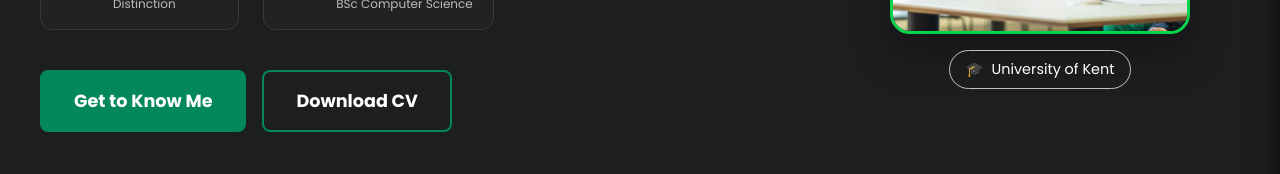
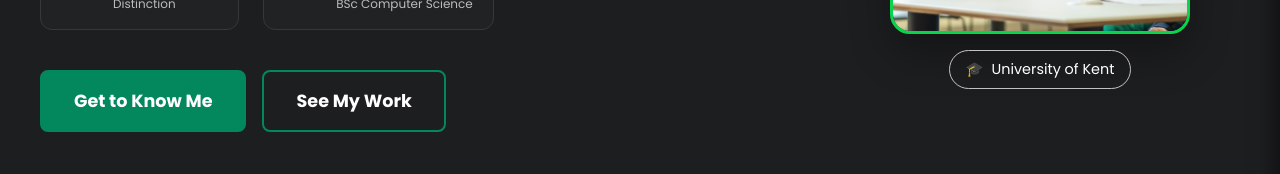
Before and after one commit to adamcounihan-dev/Portfolio-Website, a React (Vite) app: page / in a window 1280 px wide. Shown: the part 469-643 px from the top of the page. Built offline with nearby package versions, Linux system fonts and the light colour scheme.

Commit message:
feat: replace CV links
- Replaces the 'Download CV' link in the footer with a 'Sitemap' link.
- On the home page, changes the main button to link to the projects page instead of the CV.

```diff
--- a/src/components/Footer/Footer.jsx
+++ b/src/components/Footer/Footer.jsx
@@ -49,20 +49,20 @@ function Footer() {
                         </div>
                     </div>
 
-                    {/* Contact Info */}
+                    {/* Site Resources */}
                     <div className={styles.footerSection}>
-                        <h4 className={styles.footerTitle}>Get in Touch</h4>
-                        <div className={styles.contactInfo}>
+                        <h4 className={styles.footerTitle}>Resources</h4>
+                        <div className={styles.resourceInfo}>
                             <a
-                                href="/resume.pdf"
-                                className={styles.footerLink}
-                                target="_blank"
-                                rel="noopener noreferrer"
+                            href="/sitemap.xml"
+                            className={styles.footerLink}
+                            target="_blank"
+                            rel="noopener noreferrer"
                             >
-                                Download CV
-                            </a>
-                        </div>
+                            Sitemap
+                        </a>
                     </div>
+                </div>
                 </div>
 
                 {/* Copyright */}
--- a/src/components/Footer/FooterStyles.module.css
+++ b/src/components/Footer/FooterStyles.module.css
@@ -77,7 +77,7 @@
     height: 16px;
 }
 
-.contactInfo {
+.resourceInfo {
     display: flex;
     flex-direction: column;
     gap: 0.75rem;
--- a/src/pages/Home/Home.jsx
+++ b/src/pages/Home/Home.jsx
@@ -50,11 +50,9 @@ const Home = () => {
                                 <Button
                                     variant="secondary"
                                     size="large"
-                                    href="/resume.pdf"
-                                    target="_blank"
-                                    rel="noopener noreferrer"
+                                    to="/projects"
                                 >
-                                    Download CV
+                                    See My Work
                                 </Button>
                             </div>
 
```
